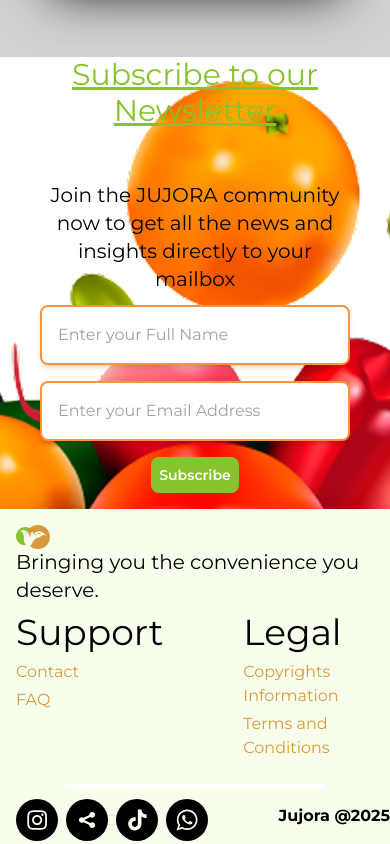
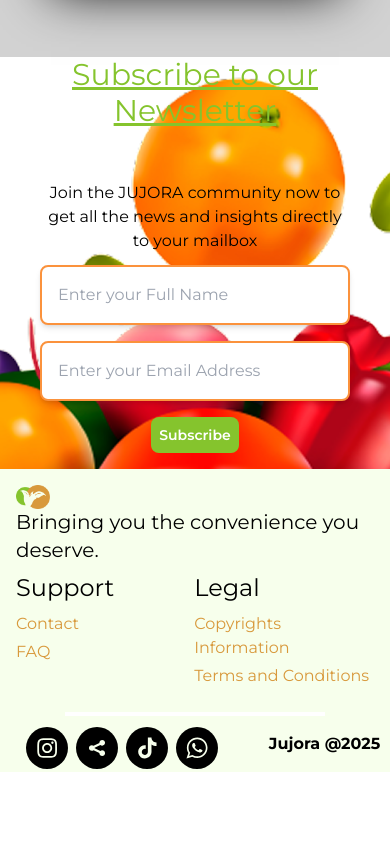
Before and after one commit to jude-create/jujora-soon, a Next.js app: page / in a window 390 px wide. Shown: the part 3871-4715 px from the top of the page. After the commit the page ends 4643 px from the top, so only its background shows below. Built offline with nearby package versions, Linux system fonts and the light colour scheme; a web font is replaced by a local one.

Commit message:
worked on the mobile view

```diff
--- a/app/landing/components/footer.jsx
+++ b/app/landing/components/footer.jsx
@@ -16,13 +16,13 @@
 
           <div className="flex justify-between md:justify-around gap-20">
             <div className="flex flex-col gap-1">
-              <h1 className="text-4xl capitalize mb-1"> Support</h1>
+              <h1 className="text-2xl md:text-4xl capitalize mb-1"> Support</h1>
               <h1 className="text-primary">Contact</h1>
               <h1 className="text-primary">FAQ</h1>
             </div>
 
             <div className="flex flex-col gap-1">
-              <h1 className="text-4xl capitatlize mb-1"> Legal</h1>
+              <h1 className="text-2xl md:text-4xl capitatlize mb-1"> Legal</h1>
               <h1 className="text-primary">Copyrights Information</h1>
               <h1 className="text-primary">Terms and Conditions</h1>
             </div>
@@ -31,7 +31,7 @@
 
         <div className="bg-white my-2 h-1 w-2/3 mx-auto"></div>
 
-        <div className="flex justify-between">
+        <div className="flex w-[95%] items-center self-center md:w-full justify-between">
           <div className="flex justify-between items-center">
             <div className="flex gap-2">
               <div className="w-2 md:w-0"></div>
--- a/app/landing/components/subscribe.jsx
+++ b/app/landing/components/subscribe.jsx
@@ -11,7 +11,7 @@
           Subscribe to our Newsletter
         </h1>
 
-      <h1 className="text-xl md:text-2xl font-mooli my-3 md:my-0 text-center ">
+      <h1 className="text-md md:text-2xl font-mooli my-3 md:my-0 text-center ">
         Join the JUJORA community now to get all the news and insights directly
         to your mailbox
       </h1>
```
